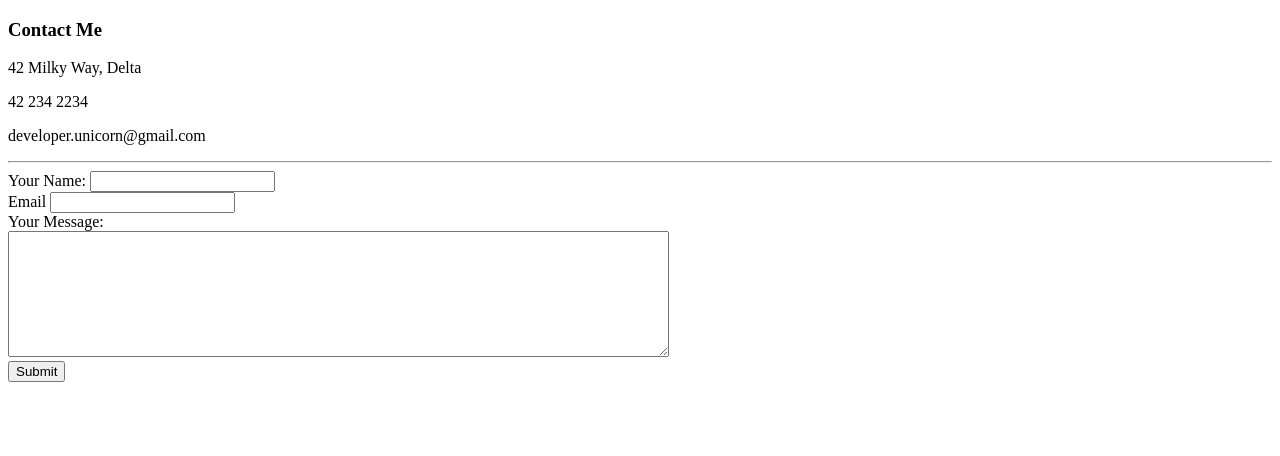
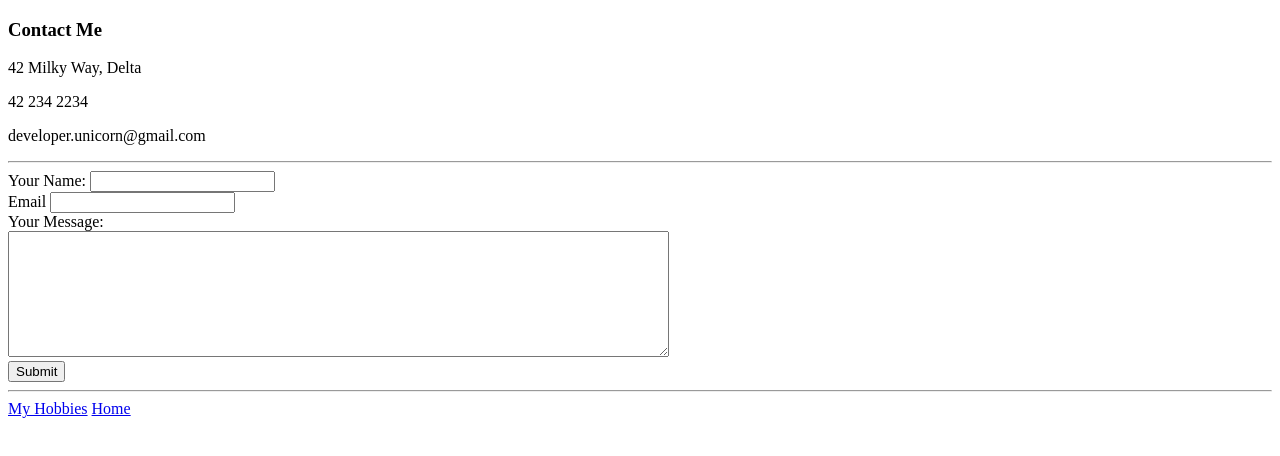
Before and after one commit to sumsilverdragon/cv, a plain HTML site: page contact.html in a window 1280 px wide. Drawn offline with Linux system fonts and the light colour scheme.

Commit message:
Update homepage link

```diff
--- a/contact.html
+++ b/contact.html
@@ -22,6 +22,11 @@
     <input type="submit" name="">
   </form>
 
+<hr>
+  <a href="hobbies.html">My Hobbies</a>
+
+  <a href="index.html">Home</a>
+
 </body>
 
 </html>
```
